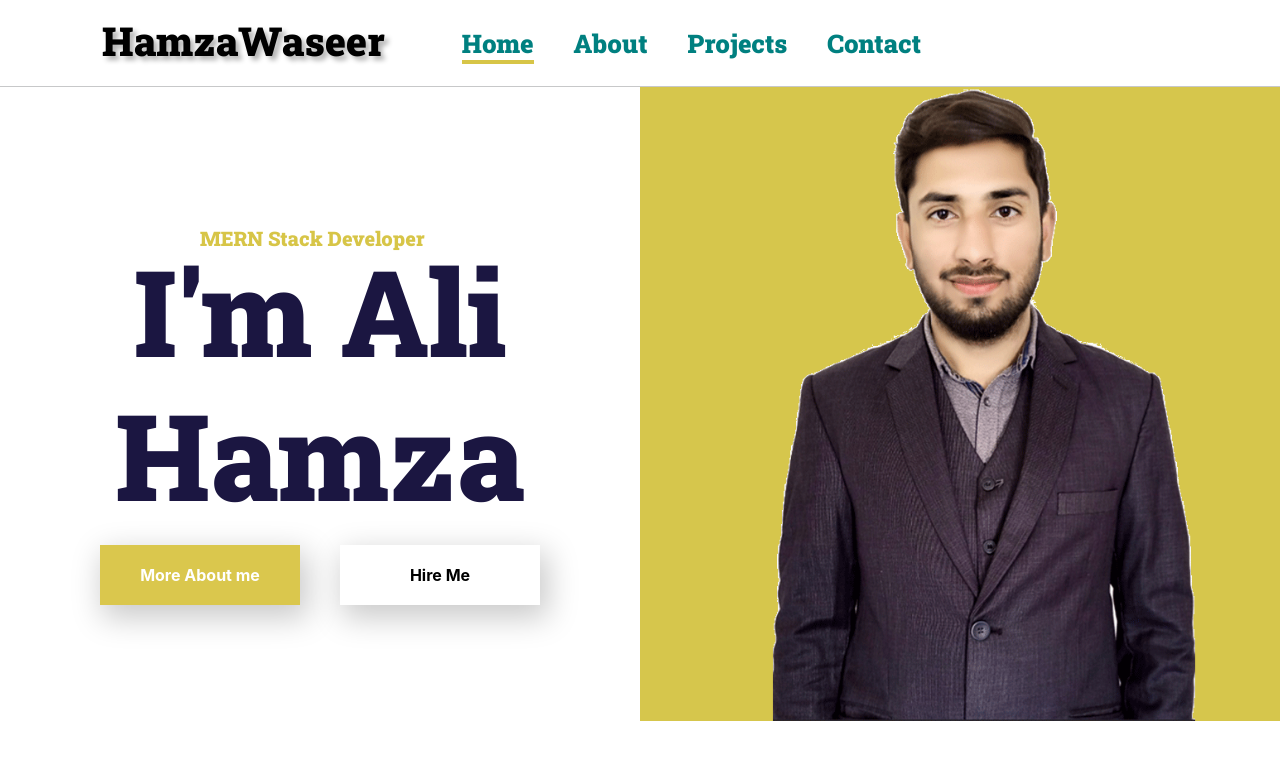
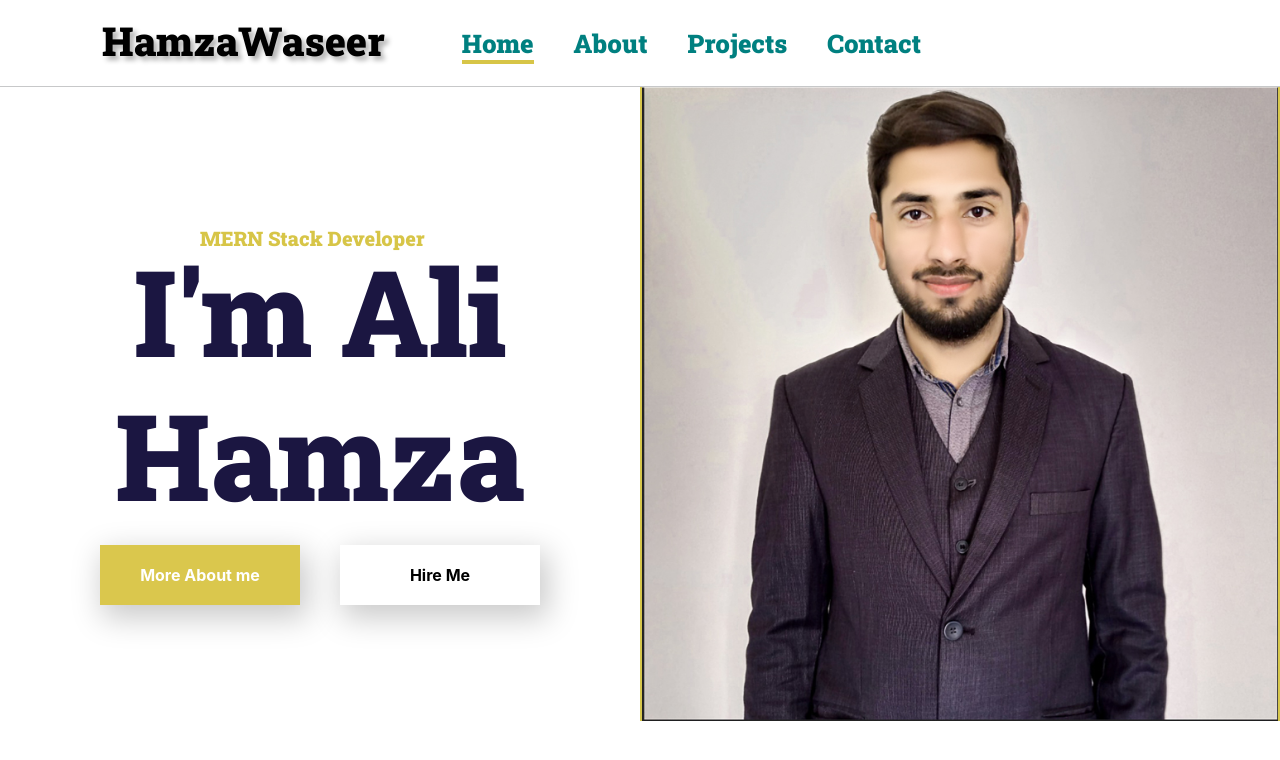
Before and after one commit to hamzawaseer1/fyp-mobilezilla, a React (Create React App) app: page / in a window 1280 px wide. Shown: the top 760 px of the page. Built offline with nearby package versions, Linux system fonts and the light colour scheme; a web font is replaced by a local one.

Commit message:
images folder added

```diff
--- a/package.json
+++ b/package.json
@@ -1,11 +1,13 @@
 {
   "name": "fyp-mobilezilla",
+  "homepage": "http://hamzawaseer1.github.io/fyp-mobilezilla",
   "version": "0.1.0",
   "private": true,
   "dependencies": {
     "@testing-library/jest-dom": "^5.16.0",
     "@testing-library/react": "^11.2.7",
     "@testing-library/user-event": "^12.8.3",
+    "gh-pages": "^3.2.3",
     "react": "^17.0.2",
     "react-bootstrap": "^2.0.3",
     "react-dom": "^17.0.2",
@@ -14,6 +16,8 @@
     "web-vitals": "^1.1.2"
   },
   "scripts": {
+    "predeploy": "npm run build",
+    "deploy": "gh-pages -d build",
     "start": "react-scripts start",
     "build": "react-scripts build",
     "test": "react-scripts test",
--- a/src/components/Home.jsx
+++ b/src/components/Home.jsx
@@ -20,7 +20,7 @@ let Home = () => {
           </div>
         </div>
         <div className="tasbeh">
-          <img src="images/hamzapsd.png" />
+          <img src="images/hamza.jpg" />
         </div>
       </div>
     </>
```
Also changed, not shown: public/images/hamza.jpg (added), public/images/hamzapsd1.png (renamed from public/images/hamzapsd.png).
